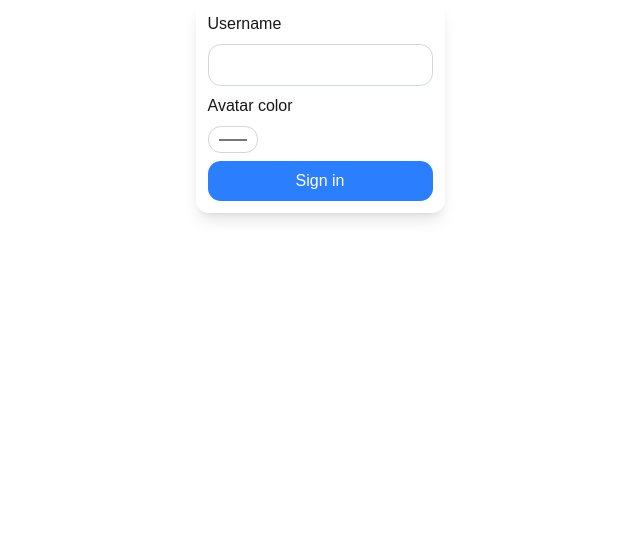
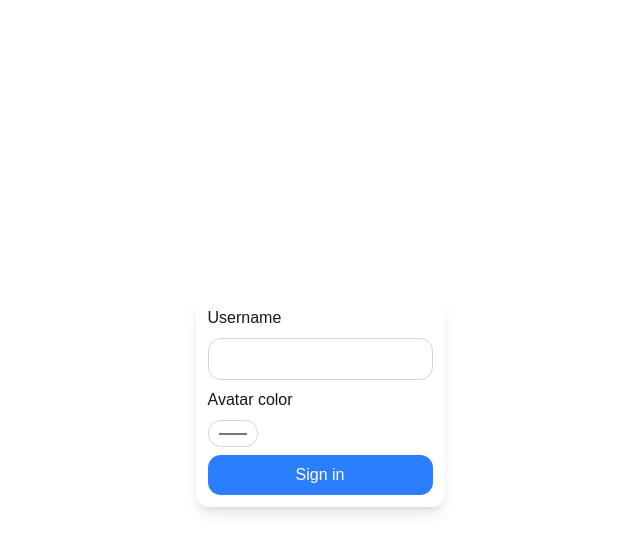
Before and after one commit to purkkapunkki/smart-human-presence-digital-twin-frontend, a Next.js app: page / in a window 1280 px wide. Shown: the top 552 px of the page, without its empty margins (320-960 px from the left). Built offline with nearby package versions, Linux system fonts and the light colour scheme.

Commit message:
Center the sign in form on the page

```diff
--- a/app/page.tsx
+++ b/app/page.tsx
@@ -1,7 +1,8 @@
 export default function Home() {
   return (
     <>
-      <div className="flex items-center justify-center shadow-lg w-fit mx-auto p-3 rounded-[var(--rounded-corners)]">
+      <main className="min-h-screen flex items-center justify-center">
+        <div className="shadow-lg w-fit mx-auto p-3 rounded-[var(--rounded-corners)]">
           <form action="" method="get" className="flex flex-col gap-2">
             <label htmlFor="username">Username</label>
             <input
@@ -25,6 +26,7 @@ export default function Home() {
             </button>
           </form>
         </div>
+      </main>
     </>
   );
 }
```
Lines whose indentation alone changed are shown as unchanged.
